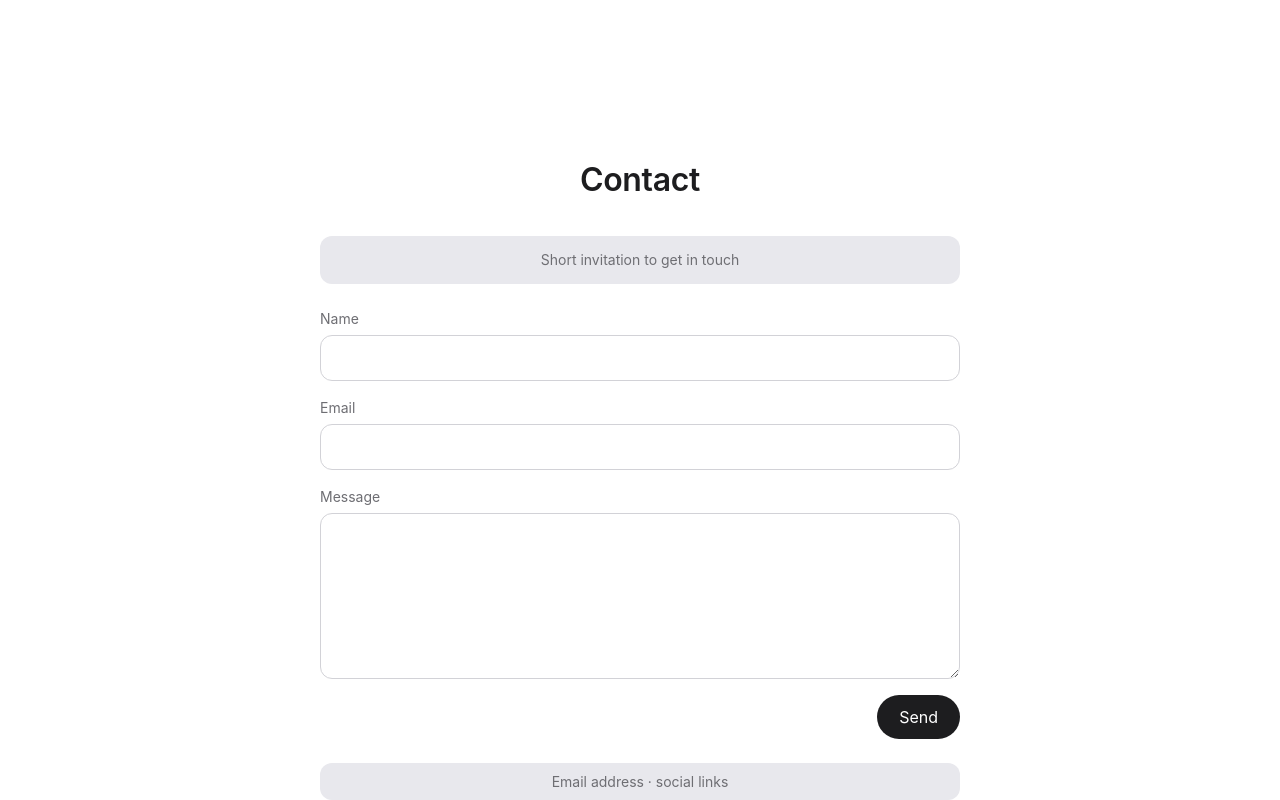
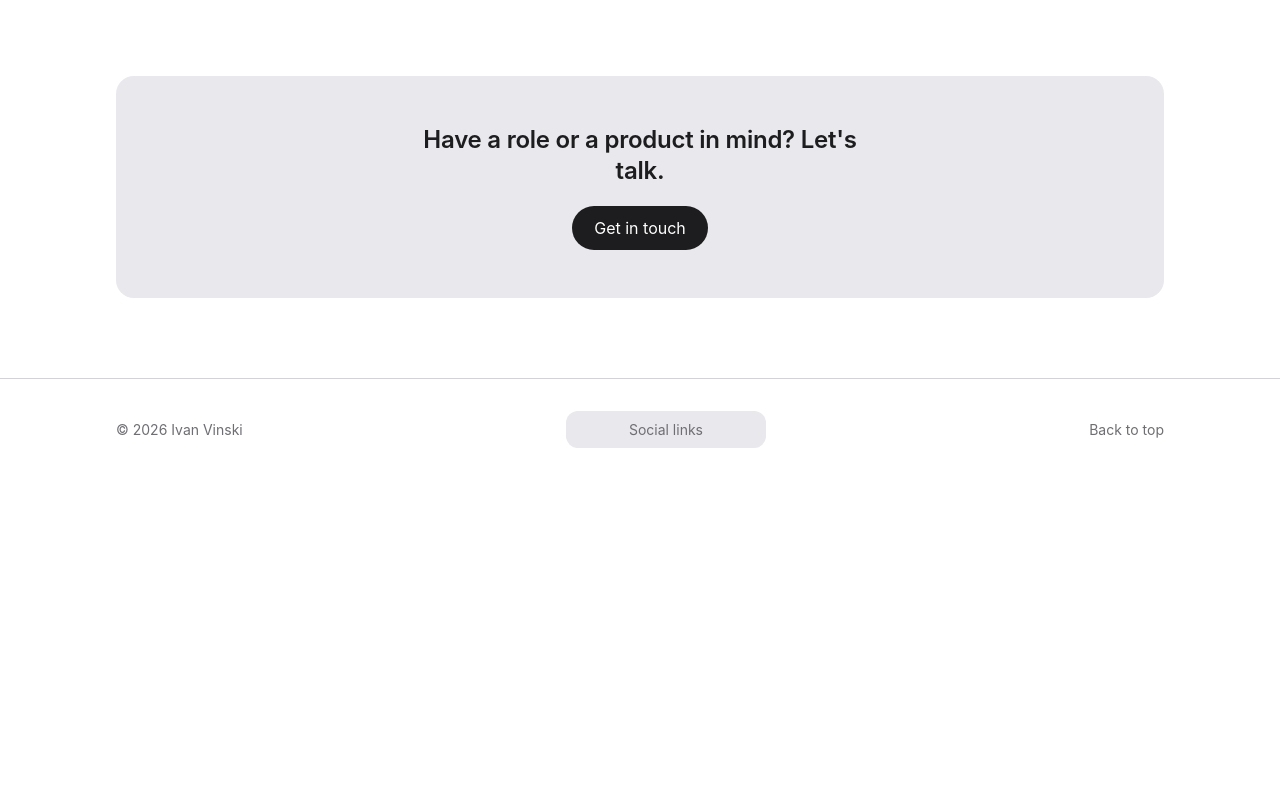
Before and after one commit to vindotski/website, a Next.js app: page / in a window 1280 px wide. Shown: the part 3880-4680 px from the top of the page. After the commit the page ends 4360 px from the top, so only its background shows below. Built offline with nearby package versions, Linux system fonts and the light colour scheme.

Commit message:
feat(contact): replace contact form with prompt

```diff
--- a/app/_components/Contact.module.css
+++ b/app/_components/Contact.module.css
@@ -1,47 +1,8 @@
-.layout {
-  display: flex;
-  flex-direction: column;
-  gap: 24px;
-  max-width: 640px;
+/* Matches the detail pages, where the prompt closes the page */
+.contact {
+  max-width: var(--content-width);
   margin: 0 auto;
+  padding: 0 var(--gutter) 80px;
+  /* Keeps the panel clear of the sticky header when jumped to */
+  scroll-margin-top: 80px;
 }
-
-.form {
-  display: flex;
-  flex-direction: column;
-  gap: 16px;
-}
-
-.field {
-  display: flex;
-  flex-direction: column;
-  gap: 6px;
-  font-size: 14px;
-  color: var(--color-muted);
-}
-
-.field input,
-.field textarea {
-  padding: 10px 12px;
-  border: 1px solid var(--color-border);
-  border-radius: 12px;
-  font: inherit;
-  font-size: 16px;
-  color: var(--color-text);
-  background: var(--color-background);
-}
-
-.field textarea {
-  resize: vertical;
-}
-
-.submit {
-  align-self: flex-end;
-  padding: 10px 22px;
-  border: 0;
-  border-radius: 999px;
-  background: var(--color-text);
-  color: var(--color-background);
-  font: inherit;
-  cursor: pointer;
-}
--- a/app/_components/Contact.tsx
+++ b/app/_components/Contact.tsx
@@ -1,32 +1,11 @@
-import Placeholder from "./Placeholder";
-import Section from "./Section";
+import ContactPrompt from "./detail/ContactPrompt";
 import styles from "./Contact.module.css";
 
+// Same prompt as the end of every detail page; #contact links land on it
 export default function Contact() {
   return (
-    <Section id="contact" title="Contact" centerTitle>
-      <div className={styles.layout}>
-        <Placeholder label="Short invitation to get in touch" height={48} />
-        <form className={styles.form}>
-          <label className={styles.field}>
-            Name
-            <input type="text" name="name" autoComplete="name" required />
-          </label>
-          <label className={styles.field}>
-            Email
-            <input type="email" name="email" autoComplete="email" required />
-          </label>
-          <label className={styles.field}>
-            Message
-            <textarea name="message" rows={6} required />
-          </label>
-          {/* Not a submit button until sending is implemented */}
-          <button type="button" className={styles.submit}>
-            Send
-          </button>
-        </form>
-        <Placeholder label="Email address · social links" height={32} />
-      </div>
-    </Section>
+    <div id="contact" className={styles.contact}>
+      <ContactPrompt />
+    </div>
   );
 }
--- a/app/_components/Section.module.css
+++ b/app/_components/Section.module.css
@@ -12,7 +12,3 @@
   font-weight: 600;
   letter-spacing: -0.01em;
 }
-
-.centered {
-  text-align: center;
-}
--- a/app/_components/Section.tsx
+++ b/app/_components/Section.tsx
@@ -3,22 +3,13 @@ import styles from "./Section.module.css";
 type SectionProps = {
   id: string;
   title: string;
-  centerTitle?: boolean;
   children: React.ReactNode;
 };
 
-export default function Section({
-  id,
-  title,
-  centerTitle = false,
-  children,
-}: SectionProps) {
+export default function Section({ id, title, children }: SectionProps) {
   return (
     <section id={id} className={styles.section} aria-labelledby={`${id}-title`}>
-      <h2
-        id={`${id}-title`}
-        className={centerTitle ? `${styles.title} ${styles.centered}` : styles.title}
-      >
+      <h2 id={`${id}-title`} className={styles.title}>
         {title}
       </h2>
       {children}
```
